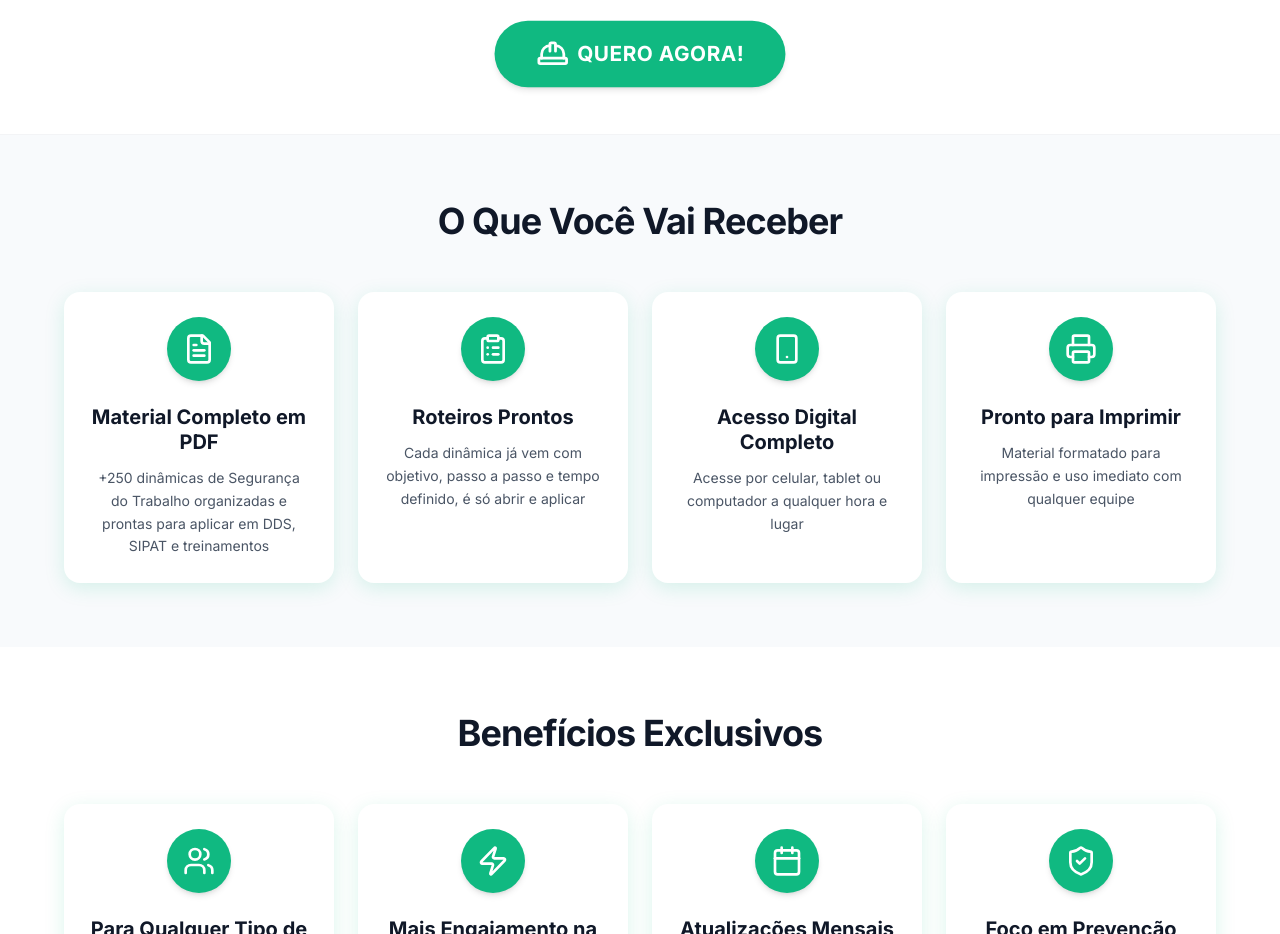
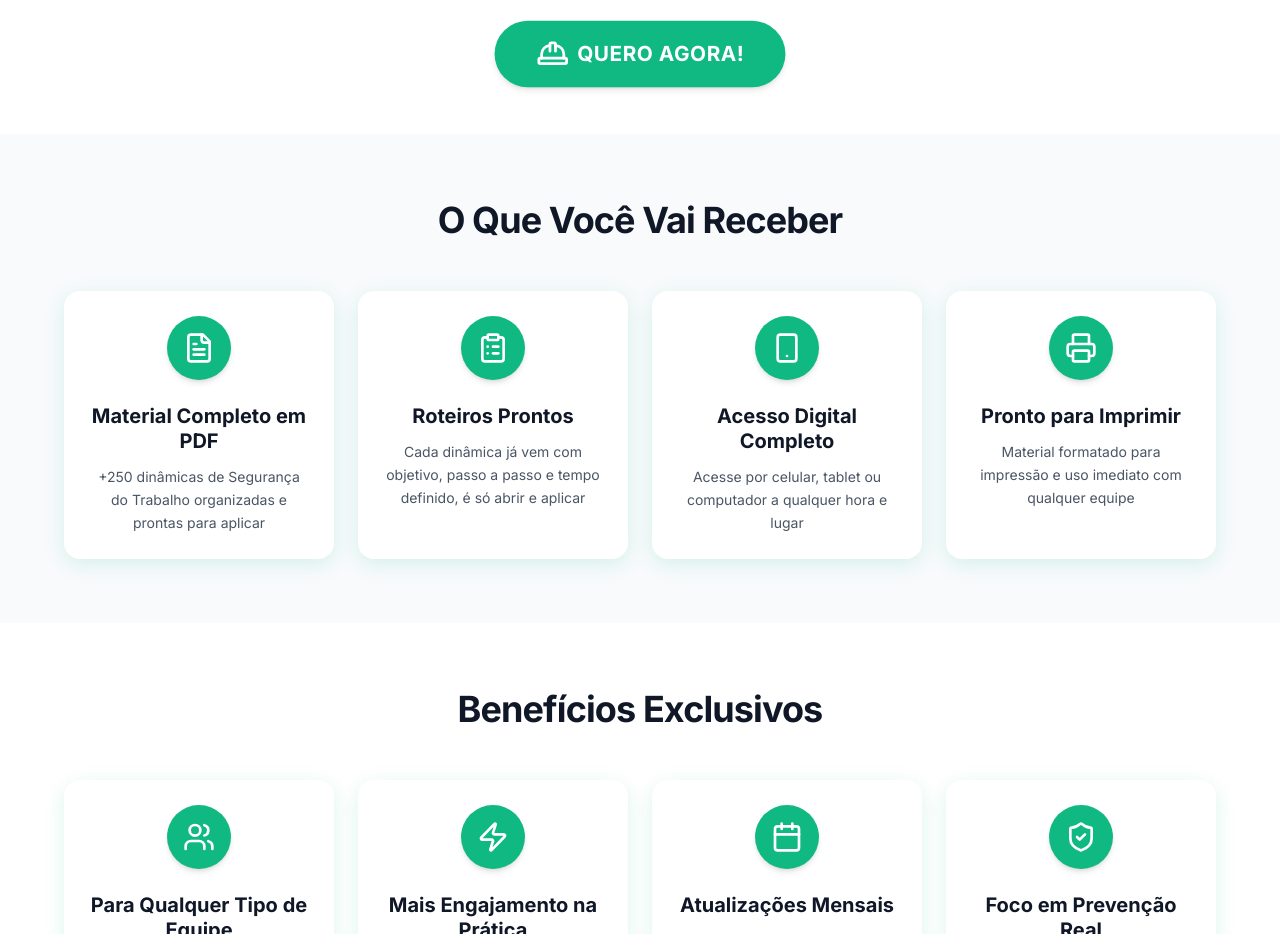
Before and after one commit to yanbastos2010-oss/2-pag-sst, a React (Vite) app: page / in a window 1280 px wide. Shown: the part 1200-2134 px from the top of the page. Built offline with nearby package versions, Linux system fonts and the light colour scheme.

Commit message:
fix: Remove redundant border from section
Removes the `border-t border-gray-100` class from the "O Que Você Vai Receber" section. This border was visually redundant with the existing top border of the subsequent section.

```diff
--- a/src/App.tsx
+++ b/src/App.tsx
@@ -280,7 +280,7 @@ export default function App() {
       </section>
 
       {/* Receber Section */}
-      <section className="bg-slate-50 py-16 px-4 border-t border-gray-100">
+      <section className="bg-slate-50 py-16 px-4">
         <div className="max-w-6xl mx-auto text-center">
           <h2 className="section-title text-[28px] sm:text-4xl font-bold text-gray-900 mb-12 tracking-tight leading-tight">O Que Você Vai Receber</h2>
 
@@ -289,7 +289,7 @@ export default function App() {
               {
                 icon: <FileText className="w-8 h-8 text-white" />,
                 title: "Material Completo em PDF",
-                desc: "+250 dinâmicas de Segurança do Trabalho organizadas e prontas para aplicar em DDS, SIPAT e treinamentos"
+                desc: "+250 dinâmicas de Segurança do Trabalho organizadas e prontas para aplicar"
               },
               {
                 icon: <ClipboardList className="w-8 h-8 text-white" />,
```
